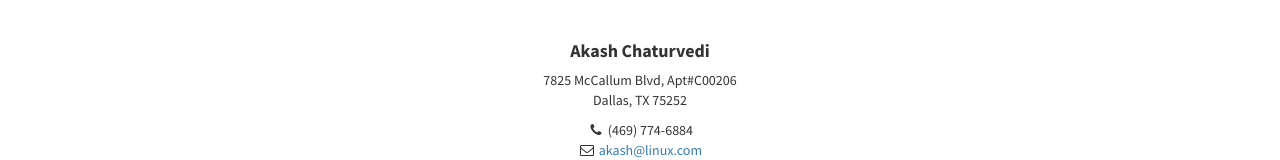
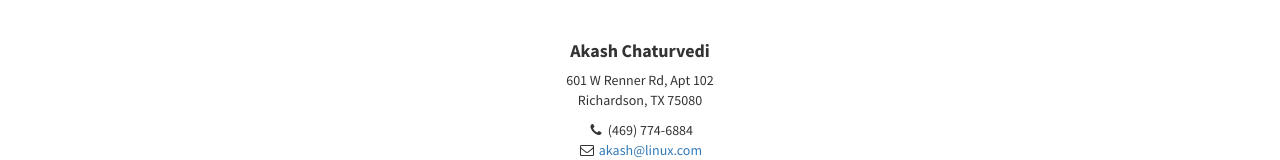
Before and after one commit to TriumphantAkash/TriumphantAkash.github.io, a plain HTML site: page index.html in a window 1280 px wide. Shown: the part 2164-2324 px from the top of the page. Drawn offline with Linux system fonts and the light colour scheme; some packages are replaced by stand-ins of ours.

Commit message:
updated address

```diff
--- a/index.html
+++ b/index.html
@@ -285,7 +285,7 @@ OS : Linux, Windows
                 <div class="col-lg-10 col-lg-offset-1 text-center">
                     <h4><strong>Akash Chaturvedi</strong>
                     </h4>
-                    <p>7825 McCallum Blvd, Apt#C00206<br>Dallas, TX 75252</p>
+                    <p>601 W Renner Rd, Apt 102<br>Richardson, TX 75080</p>
                     <ul class="list-unstyled">
                         <li><i class="fa fa-phone fa-fw"></i> (469) 774-6884</li>
                         <li><i class="fa fa-envelope-o fa-fw"></i>  <a href="mailto:akash@linux.com">akash@linux.com</a>
```
